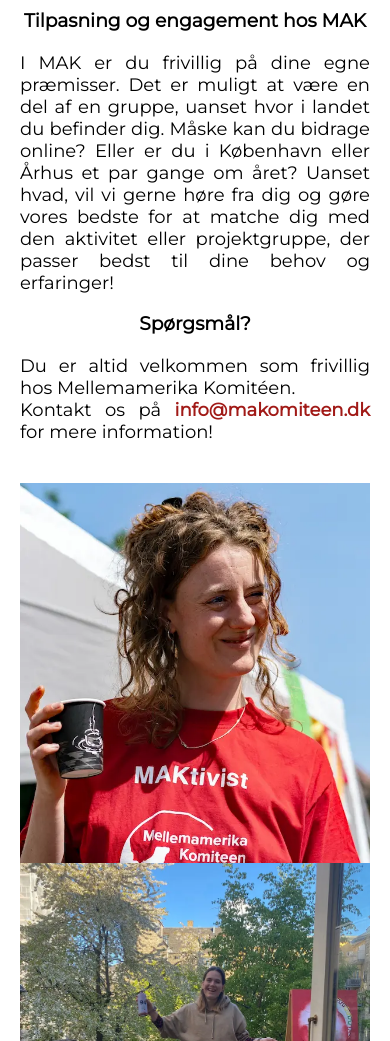
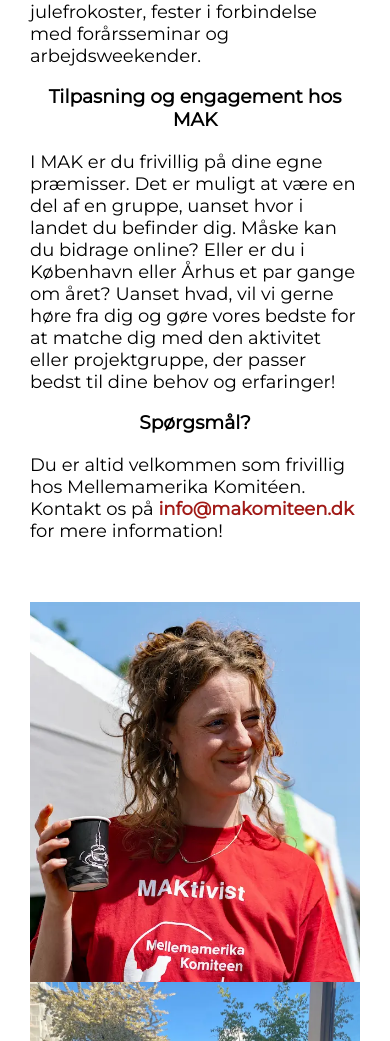
Before and after one commit to sararingkow/virksomhedssite, a plain HTML site: page frivillig.html in a window 390 px wide. Shown: the part 959-2000 px from the top of the page. Drawn offline with Linux system fonts and the light colour scheme.

Commit message:
padding og tekst

```diff
--- a/css/frivillig.css
+++ b/css/frivillig.css
@@ -93,7 +93,7 @@ button:active {
 .video_container {
   display: grid;
   grid-template-columns: 1fr 1fr;
-  padding: 20px;
+  padding: 30px;
   background-color: #fff;
   gap: 30px;
 }
@@ -102,7 +102,7 @@ button:active {
   display: flex;
   flex-wrap: wrap;
   list-style: none;
-  padding: 20px;
+  padding: 30px;
 }
 
 .image li {
@@ -170,7 +170,7 @@ video {
 .intro-text {
   display: grid;
   place-items: center;
-  padding: 20px;
+  padding: 30px;
 }
 
 .bund {
@@ -224,4 +224,13 @@ video {
   .main-column {
     margin: 0px;
   }
+
+  p,
+  ul {
+    text-align: left;
+  }
+
+  h3 {
+    text-align: center;
+  }
 }
--- a/frivillig.html
+++ b/frivillig.html
@@ -200,7 +200,7 @@
             </div>
 
             <div class="bund">
-                <h3 class="kontakt">Kontakt</h3>
+                <h2 class="kontakt">Kontakt</h2>
                 <p class="kontakt">
                     Kontakt
                     MAKs landssekretær Helene Silva-Sørensen på <b><span
```
